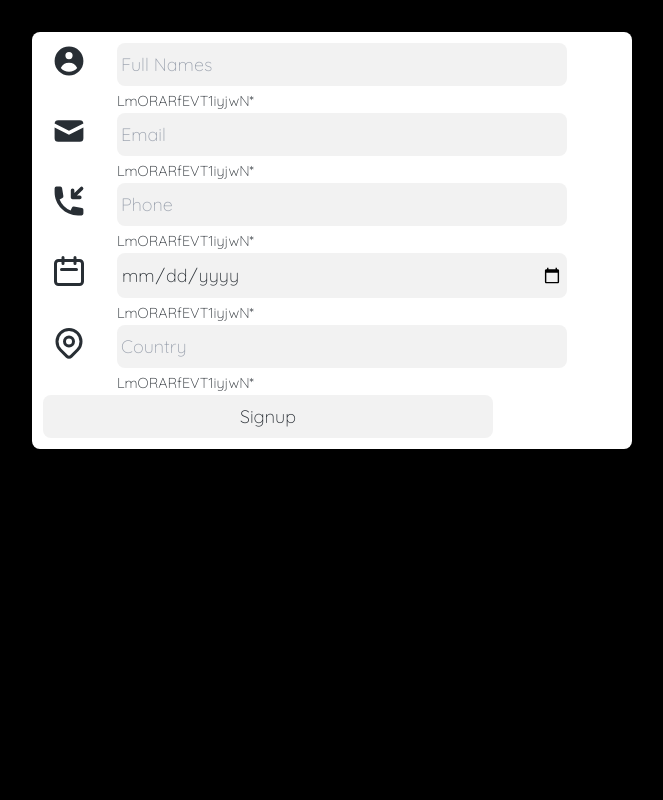
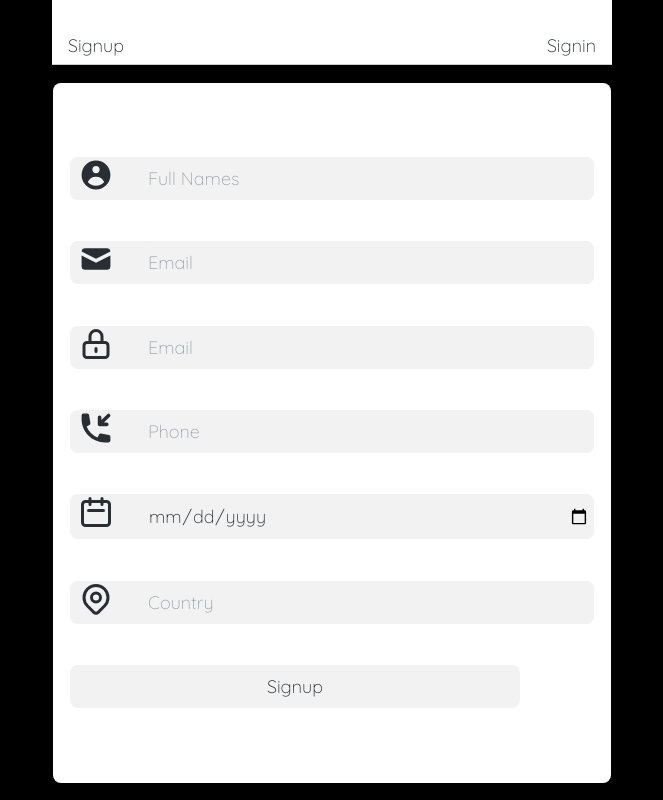
Before and after one commit to nahimanajz/bag-countries, a React (Create React App) app in the folder bag-countries/: page / in a window 1280 px wide. Shown: the whole page, without its empty margins (308-971 px from the left). Built offline with nearby package versions, Linux system fonts and the light colour scheme; a web font is replaced by a local one.

Commit message:
feature: add signin UI

```diff
--- a/bag-countries/src/App.js
+++ b/bag-countries/src/App.js
@@ -6,7 +6,6 @@ import SideMenus from './components/SideMenus'
 import { Routes, Route, Link,  Outlet} from "react-router-dom";
 import { MyList } from './screens/MyList'
 import { Signup } from './screens/Signup'
-import { Signin } from './screens/Signin'
 
 
 function App() {
@@ -24,7 +23,6 @@ function App() {
             </CountryDetail> */}
             <Routes>
             <Route path="/" element={<Signup />} />
-            <Route path="/" element={<Signin />} />
             <Route path="/my-list" element={<MyList />} />
             <Route path="/my-list" element={<MyList />}>
 
--- a/bag-countries/src/assets/Lock.js
+++ b/bag-countries/src/assets/Lock.js
@@ -1,4 +1,4 @@
 export const Lock = ()=>
-<svg xmlns="http://www.w3.org/2000/svg" className="h-6 w-6" fill="none" viewBox="0 0 24 24" stroke="currentColor">
+<svg xmlns="http://www.w3.org/2000/svg" className="h-9 w-9" fill="none" viewBox="0 0 24 24" stroke="currentColor">
   <path stroke-linecap="round" stroke-linejoin="round" stroke-width="2" d="M12 15v2m-6 4h12a2 2 0 002-2v-6a2 2 0 00-2-2H6a2 2 0 00-2 2v6a2 2 0 002 2zm10-10V7a4 4 0 00-8 0v4h8z" />
 </svg>
--- a/bag-countries/src/index.js
+++ b/bag-countries/src/index.js
@@ -2,15 +2,16 @@ import React from 'react';
 import ReactDOM from 'react-dom';
 import './index.scss';
 import App from './App';
+import Home from './screens/Home';
 import { BrowserRouter } from "react-router-dom";
 import reportWebVitals from './reportWebVitals';
 
 ReactDOM.render(
   <BrowserRouter>
-  <App />
+  {1===0 ? <App /> : <Home />}
 </BrowserRouter>,
   document.getElementById('root')
 );
+reportWebVitals();
 
-
-reportWebVitals();
+// TODO: check from redux or localstorage if use is logged in
--- a/bag-countries/src/index.scss
+++ b/bag-countries/src/index.scss
@@ -36,6 +36,12 @@ body {
 }
 @mixin shadow(){
   box-shadow: 0 2px 5px rgba(0, 0, 0, 0.25);
+}
+@mixin modal($mh:400px,$mw: 700px, $pd: 32px 16px){
+  min-height: $mh;
+  max-width: $mw;
+  padding:$pd;
+  justify-self: center;
 }
 /*style for specific elements */
 .text-light {  color: $light;}
@@ -173,22 +179,28 @@ body {
 
   }
   .modal{
-    margin-top: 32px;
     background: $white;
-    @include flex($justify: space-around, $direction: column, $wrap: wrap);
+    @include flex($justify: space-evenly, $direction: column, $wrap: wrap);
     @include curve-8($px:8px);
     border:1px solid $green;
-    min-height: 400px;
-    max-width: 600px;
-    padding: 10px;
-    justify-self: center;
+    @include modal($mh:700px);
+    overflow-y: scroll;
 
   }
-  .modal > .grid-col-2 {
-     background-color: $green;
-     align-self: center;
+  .modal > .grid-col-2 {align-self: center; }
+  //  .modal.h-300{height:100px;}
+  .model-header{
+    @include modal($mh: 20px, $mw: 700px);
+    height: 20px;
+    width: 560px;
+    background:$white;
+    border-bottom: 1px solid $light;
+    @include flex($justify: space-between, $direction: row);
+  }
+  .active{
+    background: $red;
+  }
 
-   }
 /** Responsiveness */
 @media only screen and (max-width: 600px) {
 	.grid-2{
@@ -200,6 +212,4 @@ body {
   .desktop-back{display:none;}
   .flex.mobile{ @include box;}
   .grid-col-3{@include grid($gtc:1fr);}
-
-
 }
--- /dev/null
+++ b/bag-countries/src/screens/Home.js
@@ -0,0 +1,20 @@
+import { useState } from "react";
+import Signin  from './Signin';
+import { Signup } from "./Signup";
+
+
+export default function Home() {
+    const[showLogin, setShowLogin] = useState(false);
+    const switchScreens = ()=> setShowLogin(!showLogin);
+
+    return(
+        <div className="cover">
+            <div className="model-header">
+                <div className={showLogin?'inactive':'active'} onClick={switchScreens}>Signup</div>
+                <div className={showLogin?'active':'inactive'} onClick={switchScreens}>Signin</div>
+            </div>
+            {showLogin? <Signin />:<Signup /> }
+
+        </div>
+    )
+}
--- a/bag-countries/src/screens/Signin.js
+++ b/bag-countries/src/screens/Signin.js
@@ -1,18 +1,33 @@
-export function Signin({children}){
+import { Mail } from "../assets/Mail";
+
+const { Lock } = require("../assets/Lock");
+
+export default function Signin() {
 
     return(
-        <form action="/" method="POST" className="forms">
-		    <div className="grid-col-2">
-                      <span><i className="fa fa-user"></i></span>
-                       <input type="text" placeholder="Username" name="username" />
+            <form action="/" method="POST" className="modal">
+                <div style={form}>
+                <div className="grid-col-2">
+                    <span><Mail /></span>
+                        <div>
+                            <input type="email" placeholder="Email" name="email" required className="input"/>
+                            {/* {/*1===1&&<small>LmORARfEVT1iyjwN*</small> */}
+                         </div>
+                </div>
+                <div className="grid-col-2">
+                    <span><Lock /></span>
+                    <div>
+                        <input type="password" placeholder="Email" name="email" required/>
+                        {/*1===1&&<small>LmORARfEVT1iyjwN*</small> */}
                     </div>
-                   <div className="grid-col-2">
-                        <span><i className="fa fa-lock"></i></span>
-                        <input type="password" placeholder="password" name="password"/>
-                     </div>
+                </div>
+                <div>
+                    <input className="btn" type="submit" value="Signin" />
+                </div>
+                </div>
+            </form>
 
-                  <input className="btn" type="submit" value="Login" />
 
-                </form>
     )
 }
+const form = {display: 'grid', gap: 30, gridTemplateRows:'repeat(3, 1fr)'}
--- a/bag-countries/src/screens/Signup.js
+++ b/bag-countries/src/screens/Signup.js
@@ -5,15 +5,13 @@ import {Lock} from'../assets/Lock'
 import {Mail} from'../assets/Mail'
 import {Location} from'../assets/Location'
 export function Signup({children}){
-
     return(
-        <div className="cover">
             <form action="/" method="POST" className="modal">
 		    <div className="grid-col-2">
                     <span><UserIcon /></span>
                       <div>
                             <input type="text" placeholder="Full Names" name="fullNames" />
-                            <small>LmORARfEVT1iyjwN*</small>
+                            {/*1===1&&<small>LmORARfEVT1iyjwN*</small> */}
                        </div>
 
                     </div>
@@ -21,7 +19,15 @@ export function Signup({children}){
                         <span><Mail /></span>
                         <div>
                             <input type="email" placeholder="Email" name="email" required className="input"/>
-                            <small>LmORARfEVT1iyjwN*</small>
+                            {/*1===1&&<small>LmORARfEVT1iyjwN*</small> */}
+                         </div>
+
+                     </div>
+                     <div className="grid-col-2">
+                        <span><Lock /></span>
+                        <div>
+                            <input type="password" placeholder="Email" name="email" required/>
+                            {/*1===1&&<small>LmORARfEVT1iyjwN*</small> */}
                          </div>
 
                      </div>
@@ -29,21 +35,21 @@ export function Signup({children}){
                         <span><Phone /></span>
                         <div>
                              <input type="phone" placeholder="Phone" name="phone"/>
-                             <small>LmORARfEVT1iyjwN*</small>
+                             {/*1===1&&<small>LmORARfEVT1iyjwN*</small> */}
                         </div>
                      </div>
                      <div className="grid-col-2">
                         <span><DOBIcon /></span>
                         <div>
                              <input type="date" placeholder="Date Of Birth" name="dob"/>
-                             <small>LmORARfEVT1iyjwN*</small>
+                             {/*1===1&&<small>LmORARfEVT1iyjwN*</small> */}
                         </div>
                      </div>
                      <div className="grid-col-2">
                         <span><Location /></span>
                         <div>
                             <input type="text" placeholder="Country" name="country"/>
-                             <small>LmORARfEVT1iyjwN*</small>
+                             {/*1===1&&<small>LmORARfEVT1iyjwN*</small> */}
                         </div>
                      </div>
                      <div>
@@ -51,7 +57,5 @@ export function Signup({children}){
                      </div>
 
                 </form>
-        </div>
-
     )
 }
```
